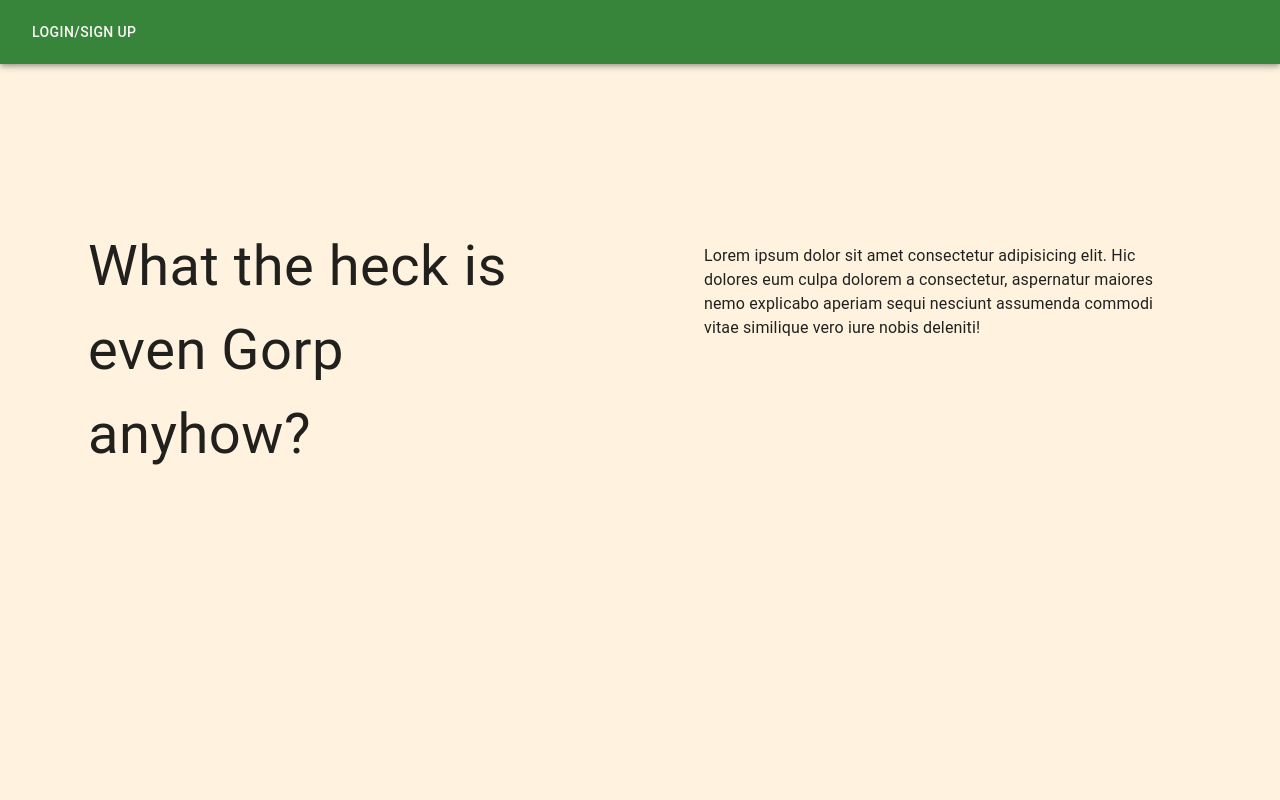
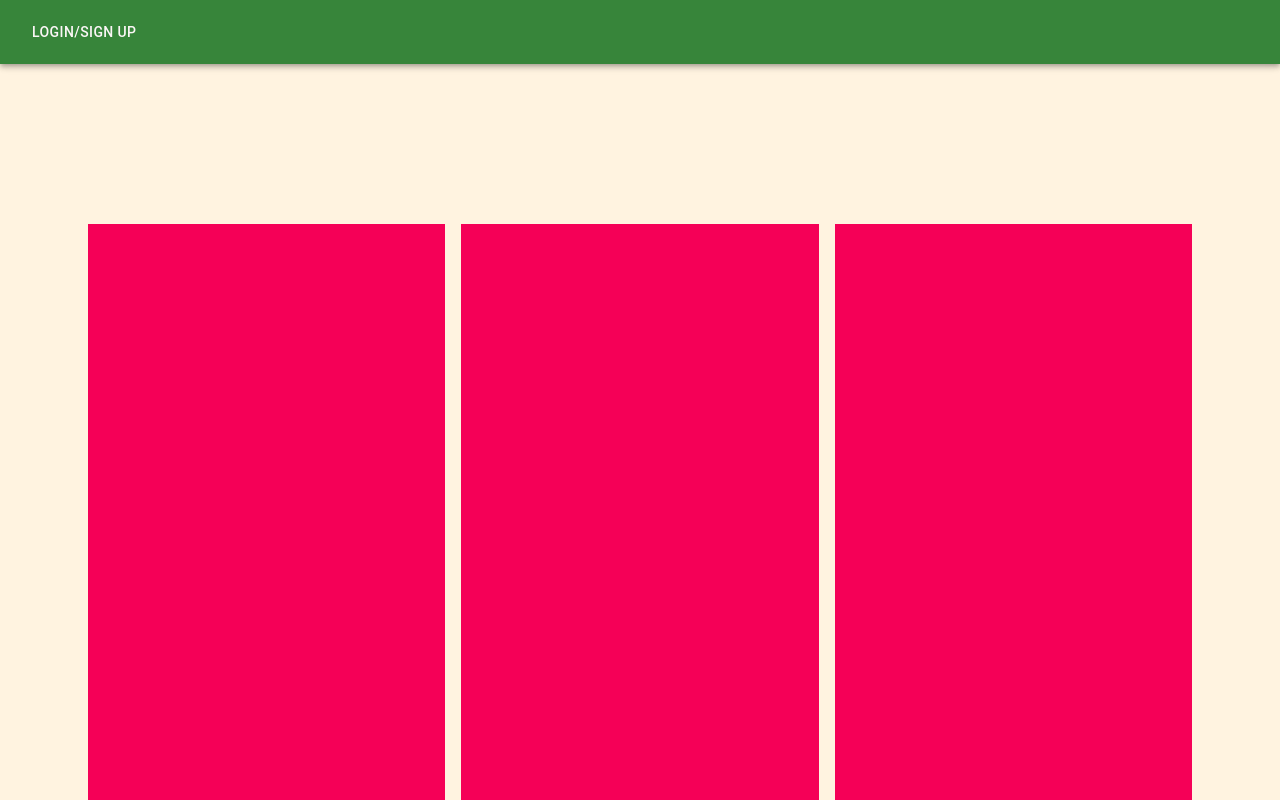
Before and after one commit to youngben97/GORP, a React (Vite) app in the folder client/: page / in a window 1280 px wide. Shown: the top 800 px of the page. Built offline with nearby package versions, Linux system fonts and the light colour scheme.

Commit message:
columns for app layout. components go in boxes

```diff
--- a/client/src/pages/BrowseMix.jsx
+++ b/client/src/pages/BrowseMix.jsx
@@ -1,89 +1,25 @@
 import * as React from 'react';
 // import { styled } from '@mui/material/styles';
 // import Box from '@mui/material/Box';
-import MixCard from '../components/MixCard';
-import { Container, Grid } from '@mui/material';
-
-// {/* <Grid container spacing={2}>
-//   <Grid item xs={8}>
-//     <Item>xs=8</Item>
-//   </Grid>
-//   <Grid item xs={4}>
-//     <Item>xs=4</Item>
-//   </Grid>
-//   <Grid item xs={4}>
-//     <Item>xs=4</Item>
-//   </Grid>
-//   <Grid item xs={8}>
-//     <Item>xs=8</Item>
-//   </Grid>
-// </Grid> */}
+// import MixCard from '../components/MixCard';
+import { Container, Grid, Box } from '@mui/material';
 
 export default function BrowseMix() {
     return (
-        <Container>
-            <Grid container spacing={5}>
-                <MixCard />
-                <MixCard />
-                <MixCard />
-                <MixCard />
-                <MixCard />
-                <MixCard />
+        <Container sx={{ height: '100vh' }}>
+            <Grid container spacing={2} sx={{ height: '100%', justifyContent: 'space-evenly'  }}>
+                <Grid item xs={12} sm={6} md={4}>
+                    <Box sx={{ bgcolor: 'secondary.main', height: '100%', flexGrow: 1 }}></Box>
+                </Grid>
+                <Grid item xs={12} sm={6} md={4}>
+                    <Box sx={{ bgcolor: 'secondary.main', height: '100%', flexGrow: 1 }}></Box>
+                </Grid>
+                <Grid item xs={12} sm={6} md={4}>
+                    <Box sx={{ bgcolor: 'secondary.main', height: '100%', flexGrow: 1 }}></Box>
+                </Grid>
             </Grid>
         </Container>
     )
 }
 
 //use code for iterating user mixes into grid items
-
-// import React from 'react';
-// import { Grid, Typography, Box } from '@mui/material';
-// import EngineeringOutlinedIcon from '@mui/icons-material/EngineeringOutlined';
-// import AllInclusiveIcon from '@mui/icons-material/AllInclusive';
-// import PaidOutlinedIcon from '@mui/icons-material/PaidOutlined';
-// import useStyles from '../styles/styles';
-
-// const Section = () => {
-//   const classes = useStyles();
-
-//   const sectionItems = [
-//     {
-//       id: 1,
-//       icon: <EngineeringOutlinedIcon sx={{ fontSize: 100 }} color="primary" />,
-//       sentence:
-//         'Solving world problems through various web applications using efficient programs and tools',
-//     },
-//     {
-//       id: 2,
-//       icon: <AllInclusiveIcon sx={{ fontSize: 100 }} color="primary" />,
-//       sentence:
-//         'Through team work, we collaborate and deliver quality projects of high standards',
-//     },
-//     {
-//       id: 3,
-//       icon: <PaidOutlinedIcon sx={{ fontSize: 100 }} color="primary" />,
-//       sentence: 'Flexible payment plan is applicable to all our services',
-//     },
-//   ];
-//   return (
-//     <Box sx={{ flexGrow: 1, minHeight: '400px' }}>
-//       <Grid container className={classes.sectionGridContainer}>
-//         {sectionItems.map((item) => (
-//           <Grid
-//             item
-//             xs={12}
-//             md={3.5}
-//             minHeight={300}
-//             key={item.id}
-//             className={classes.sectionGridItem}
-//           >
-//             {item.icon}
-//             <Typography>{item.sentence}</Typography>
-//           </Grid>
-//         ))}
-//       </Grid>
-//     </Box>
-//   );
-// };
-
-// export default Section;
--- a/client/src/pages/Home.jsx
+++ b/client/src/pages/Home.jsx
@@ -1,29 +1,19 @@
 import * as React from 'react';
-import SignUp from '../components/SignupForm';
-import Login from '../components/LoginForm';
 import { Grid, Typography, Box, Container,} from '@mui/material';
 
 export default function Home() {
     return (
-        <Container sx={{
-            flexGrow: 1,
-            minHeight: '400px'
-        }}>
-            <Grid container spacing={16}>
-                    <Grid item xs={12} md={6} minHeight={300}>
-                        <Typography sx={{
-                            fontSize: '3.5rem'
-                        }}>
-                            What the heck is even Gorp anyhow?
-                        </Typography>
-                    </Grid>
-                    <Grid item xs={12} md={6} minHeight={300}>
-                        <Typography sx={{
-                            marginTop: '20px'
-                        }}>
-                            Lorem ipsum dolor sit amet consectetur adipisicing elit. Hic dolores eum culpa dolorem a consectetur, aspernatur maiores nemo explicabo aperiam sequi nesciunt assumenda commodi vitae similique vero iure nobis deleniti!
-                        </Typography>
-                    </Grid>
+        <Container sx={{ height: '100vh' }}>
+            <Grid container spacing={2} sx={{ height: '100%', justifyContent: 'space-evenly'  }}>
+                <Grid item xs={12} sm={6} md={4}>
+                    <Box sx={{ bgcolor: 'secondary.main', height: '100%', flexGrow: 1 }}></Box>
+                </Grid>
+                <Grid item xs={12} sm={6} md={4}>
+                    <Box sx={{ bgcolor: 'secondary.main', height: '100%', flexGrow: 1 }}></Box>
+                </Grid>
+                <Grid item xs={12} sm={6} md={4}>
+                    <Box sx={{ bgcolor: 'secondary.main', height: '100%', flexGrow: 1 }}></Box>
+                </Grid>
             </Grid>
         </Container>
     )
```
